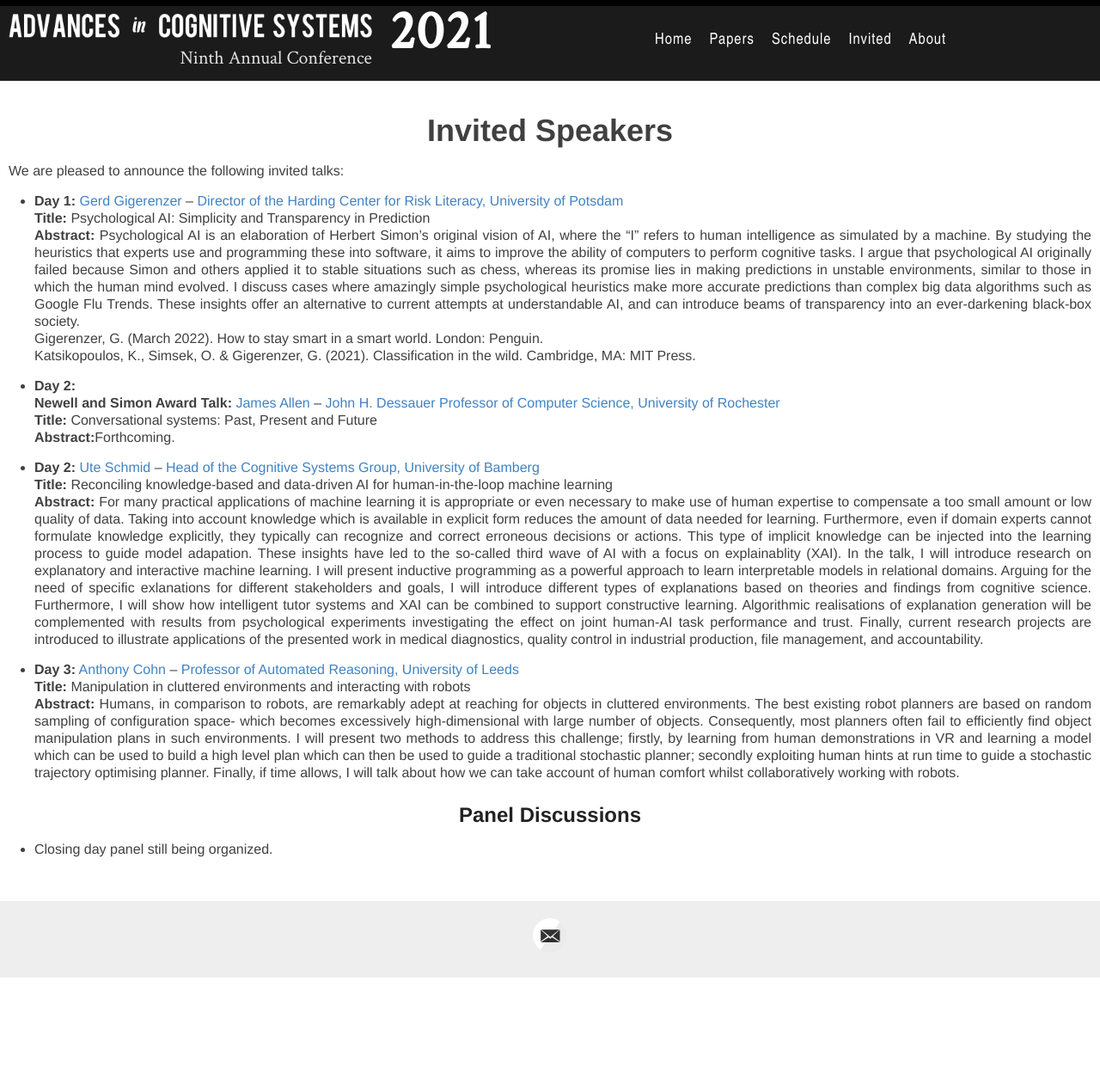
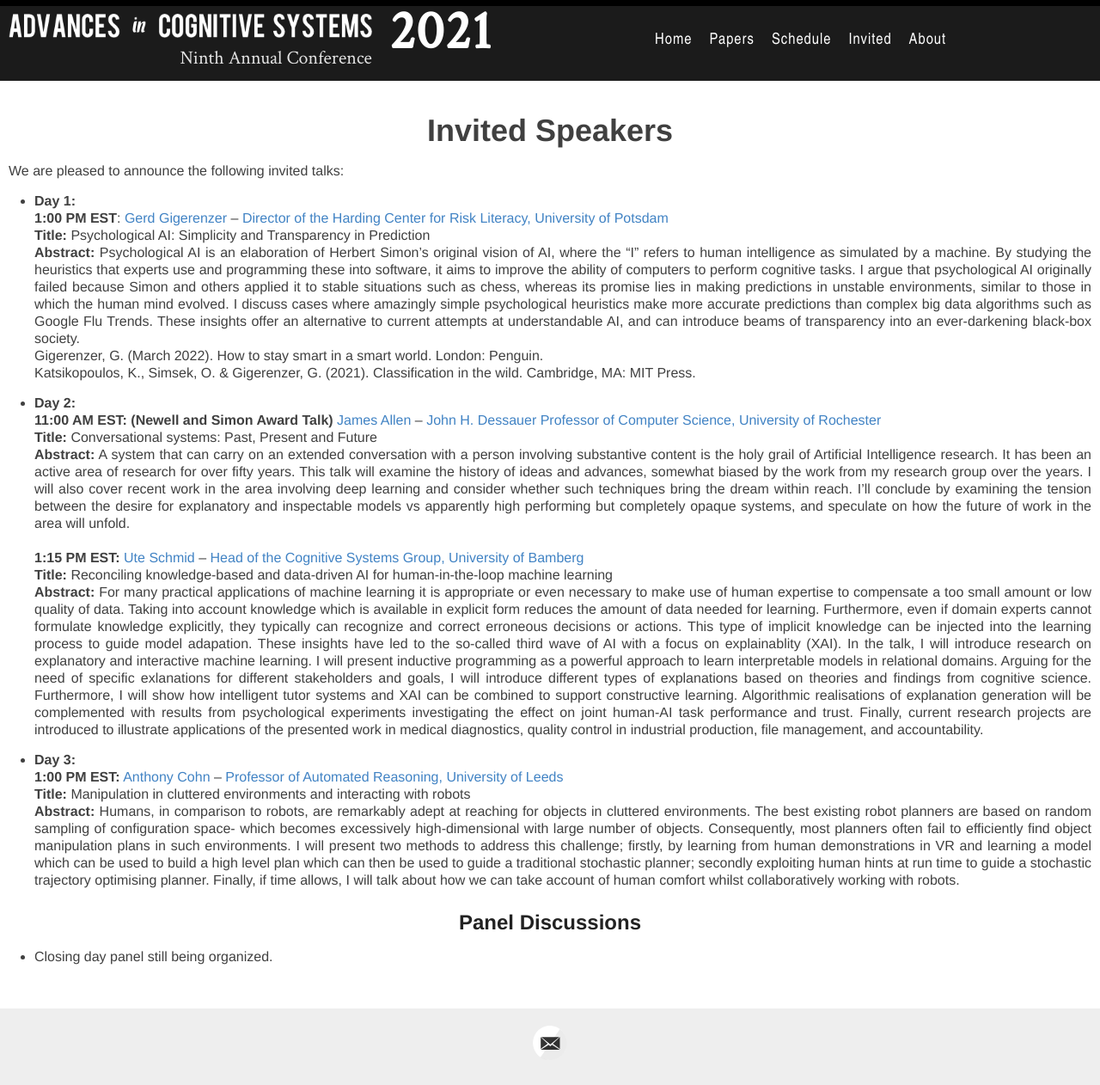
Before and after one commit to AdvancesInCognitiveSystems/acs2021, a Jekyll site: the page built from _pages/invited_talks.md, in a window 1280 px wide. Shown: the whole page at 86% size. Built offline with Jekyll 4.4.1, drawn with Linux system fonts in a browser that asks for light colours; before the commit the page ends 1137 px from its top, so only the background shows below that.

Commit message:
James' abstract

```diff
--- a/_pages/invited_talks.md
+++ b/_pages/invited_talks.md
@@ -7,24 +7,25 @@ permalink: /talks/
 We are pleased to announce the following invited talks:
 
 
-- **Day 1:** [Gerd Gigerenzer]({{ site.baseurl }}/speakers/gerd_gigerenzer) -- [Director of the Harding Center for Risk Literacy, University of Potsdam](https://www.mpib-berlin.mpg.de/staff/gerd-gigerenzer)
+- **Day 1:**<br>
+    **1:00 PM EST**: [Gerd Gigerenzer]({{ site.baseurl }}/speakers/gerd_gigerenzer) -- [Director of the Harding Center for Risk Literacy, University of Potsdam](https://www.mpib-berlin.mpg.de/staff/gerd-gigerenzer)
     **Title:** Psychological AI: Simplicity and Transparency in Prediction
     **Abstract:** Psychological AI is an elaboration of Herbert Simon's original vision of AI, where the "I" refers to human intelligence as simulated by a machine. By studying the heuristics that experts use and programming these into software, it aims to improve the ability of computers to perform cognitive tasks. I argue that psychological AI originally failed because Simon and others applied it to stable situations such as chess, whereas its promise lies in making predictions in unstable environments, similar to those in which the human mind evolved. I discuss cases where amazingly simple psychological heuristics make more accurate predictions than complex big data algorithms such as Google Flu Trends. These insights offer an alternative to current attempts at understandable AI, and can introduce beams of transparency into an ever-darkening black-box society.
     Gigerenzer, G. (March 2022). How to stay smart in a smart world. London: Penguin.
     Katsikopoulos, K., Simsek, O. & Gigerenzer, G. (2021). Classification in the wild. Cambridge, MA: MIT Press.
 
-- **Day 2:<br>
-Newell and Simon Award Talk:** [James Allen]({{ site.baseurl }}/speakers/james_allen) -- [John H. Dessauer Professor of Computer Science, University of Rochester](https://https://www.cs.rochester.edu/u/james/)<br>
+- **Day 2:**<br>
+**11:00 AM EST: (Newell and Simon Award Talk)** [James Allen]({{ site.baseurl }}/speakers/james_allen) -- [John H. Dessauer Professor of Computer Science, University of Rochester](https://https://www.cs.rochester.edu/u/james/)<br>
 **Title:** Conversational systems: Past, Present and Future<br>
-**Abstract:**Forthcoming.<br>
-
-
-- **Day 2:** [Ute Schmid]({{ site.baseurl }}/speakers/ute_schmid) -- [Head of the Cognitive Systems Group, University of Bamberg](https://www.uni-bamberg.de/en/cogsys/schmid/)
+**Abstract:** A system that can carry on an extended conversation with a person involving substantive content is the holy grail of Artificial Intelligence research.  It has been an active area of research for over fifty years.  This talk will examine the history of ideas and advances, somewhat biased by the work from my research group over the years.  I will also cover recent work in the area involving deep learning and consider whether such techniques bring the dream within reach.  I’ll conclude by examining the tension between the desire for explanatory and inspectable models vs apparently high performing but completely opaque systems,  and speculate on how the future of work in the area will unfold.<br>
+<br>
+**1:15 PM EST:** [Ute Schmid]({{ site.baseurl }}/speakers/ute_schmid) -- [Head of the Cognitive Systems Group, University of Bamberg](https://www.uni-bamberg.de/en/cogsys/schmid/)
     **Title:** Reconciling knowledge-based and data-driven AI for human-in-the-loop machine learning
     **Abstract:** For many practical applications of machine learning it is appropriate or even necessary to make use of human expertise to compensate a too small amount or low quality of data. Taking into account knowledge which is available in explicit form reduces the amount of data needed for learning. Furthermore, even if domain experts cannot formulate knowledge explicitly, they typically can recognize and correct erroneous decisions or actions. This type of implicit knowledge can be injected into the learning process to guide model adapation. These insights have led to the so-called third wave of AI with a focus on explainablity (XAI). In the talk, I will
 introduce research on explanatory and interactive machine learning. I will present inductive programming as a powerful approach to learn interpretable models in relational domains. Arguing for the need of specific exlanations for different stakeholders and goals, I will introduce different types of explanations based on theories and findings from cognitive science. Furthermore, I will show how intelligent tutor systems and XAI can be combined to support constructive learning. Algorithmic realisations of explanation generation will be complemented with results from psychological experiments investigating the effect on joint human-AI task performance and trust. Finally, current research projects are introduced to illustrate applications of the presented work in medical diagnostics, quality control in industrial production, file management, and accountability.
 
-- **Day 3:**  [Anthony Cohn]({{ site.baseurl }}/speakers/Anthony_Cohn) --  [Professor of Automated Reasoning, University of Leeds](https://eps.leeds.ac.uk/computing/staff/76/professor-anthony-g-cohn-freng-ceng-citp)
+- **Day 3:** <br>
+**1:00 PM EST:** [Anthony Cohn]({{ site.baseurl }}/speakers/Anthony_Cohn) --  [Professor of Automated Reasoning, University of Leeds](https://eps.leeds.ac.uk/computing/staff/76/professor-anthony-g-cohn-freng-ceng-citp)
     **Title:** Manipulation in cluttered environments and interacting with robots
     **Abstract:** Humans, in comparison to robots, are remarkably adept at reaching for objects in cluttered environments. The best existing robot planners are based on random sampling of configuration space- which becomes excessively high-dimensional with large number of objects. Consequently, most planners often fail to efficiently find object manipulation plans in such environments. I will present two methods to address this challenge; firstly, by learning from human demonstrations in VR and learning a model which can be used to build a high level plan which can then be  used to guide a traditional stochastic planner; secondly exploiting human hints at run time to guide a stochastic  trajectory optimising planner. Finally, if time allows, I will talk about how we can take account of human comfort whilst collaboratively working with robots.
 
```
Also changed, not shown: _speakers/james_allen.md (+1 -1 lines).
